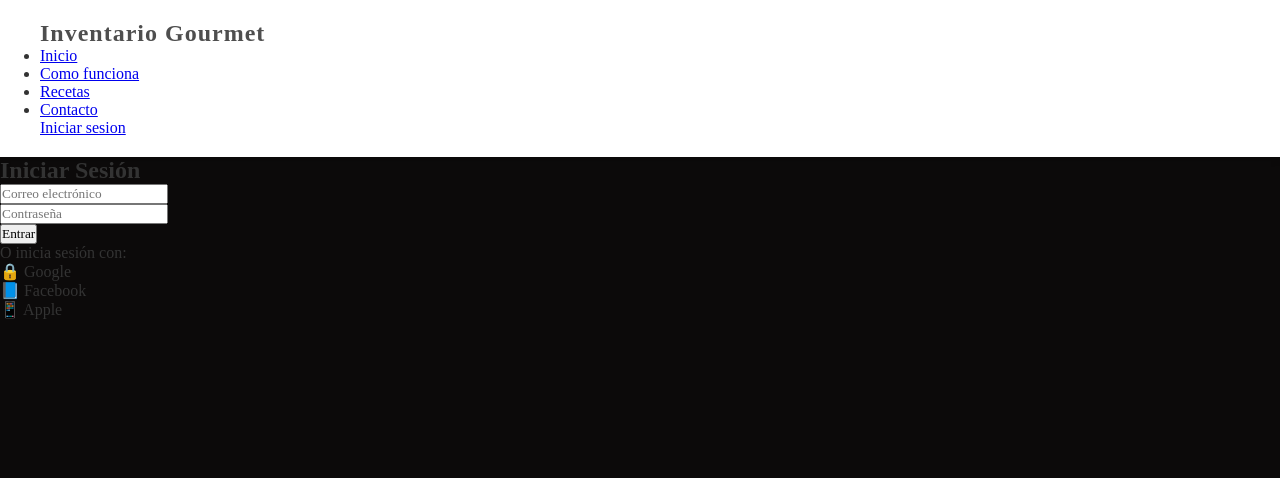
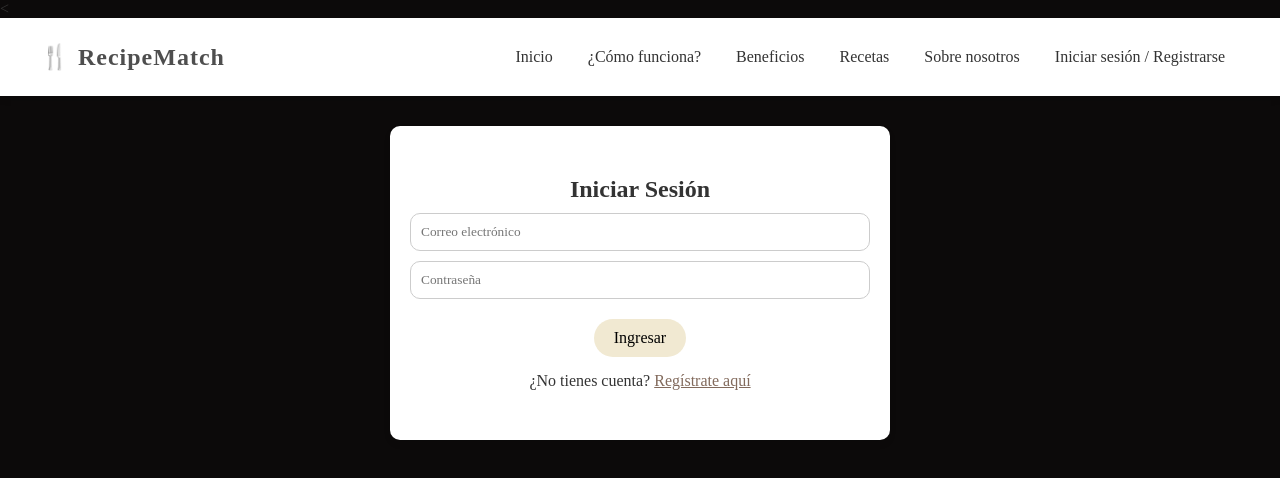
Before and after one commit to YesicaCausado/PROYECTO, a website: page login.html in a window 1280 px wide. Drawn offline with Linux system fonts and the light colour scheme; files that its build step writes are made by us from their sources.

Commit message:
Update login.html

```diff
--- a/login.html
+++ b/login.html
@@ -4,39 +4,41 @@
     <meta charset="UTF-8">
     <meta name="viewport" content="width=device-width, initial-scale=1.0">
     <title>login</title>
-    <link rel="stylesheet" href="style.css">
+    <link rel="stylesheet" href="Css/style.css">
 </head>
 <body>
-    <header>
-        <nav>
-            <div class="nav-left">
-                <span class="logo">Inventario Gourmet</span>
-            </div>
+    <<header>
+        <div class="logo">🍴 RecipeMatch</div>
+        <nav class="nav-links">
+          <a href="index.html">Inicio</a>
+          <a href="#como-funciona">¿Cómo funciona?</a>
+          <a href="#beneficios">Beneficios</a>
+          <a href="#destacadas">Recetas</a>
+          <a href="#sobre-nosotros">Sobre nosotros</a>
+          <a href="login.html">Iniciar sesión / Registrarse</a>
+        </nav>
+      </header>
+        <section class="login" id="login">
+            <h2>Iniciar Sesión</h2>
+            <form action="#" method="POST" class="form-login">
+              <input type="email" name="correo" placeholder="Correo electrónico" required />
+              <input type="password" name="contraseña" placeholder="Contraseña" required />
+              <button type="submit"><a href="#perfil"></a>Ingresar</button>
+              <p>¿No tienes cuenta? <a href="#registro">Regístrate aquí</a></p>
+            </form>
+          </section>
+          <section id="perfil" style="display: none;">
+            <h2>Bienvenido a tu perfil</h2>
+            <p>Este es tu espacio personal.</p>
+        </section>
 
-            <div class="nav-right">
-                <ul class=" menu">
-                    <li><a href="index.html">Inicio</a></li>
-                    <li><a href="#Como Funciona">Como funciona</a></li>
-                    <li><a href="#Recetas">Recetas</a></li>
-                    <li><a href="#Contacto">Contacto</a></li>
-                </ul>
-                <a href="#login" class="login-btn">Iniciar sesion</a>
-            </div>
-        </nav>
-    </header>
-    <div class="login-container">
-        <h2>Iniciar Sesión</h2>
-        <form>
-          <input type="email" placeholder="Correo electrónico" required /><br />
-          <input type="password" placeholder="Contraseña" required /><br />
-          <button class="login-btn" type="submit">Entrar</button>
-        </form>
-        <div class="other-methods">
-          <p>O inicia sesión con:</p>
-          <div class="social-btn">🔒 Google</div>
-          <div class="social-btn">📘 Facebook</div>
-          <div class="social-btn">📱 Apple</div>
-        </div>
-      </div>
+        <script>
+            function mostrarPerfil() {
+                document.getElementById('registro').style.display = 'none';
+                document.getElementById('perfil').style.display = 'block';
+            }
+        </script>
+
+
 </body>
 </html>
```
